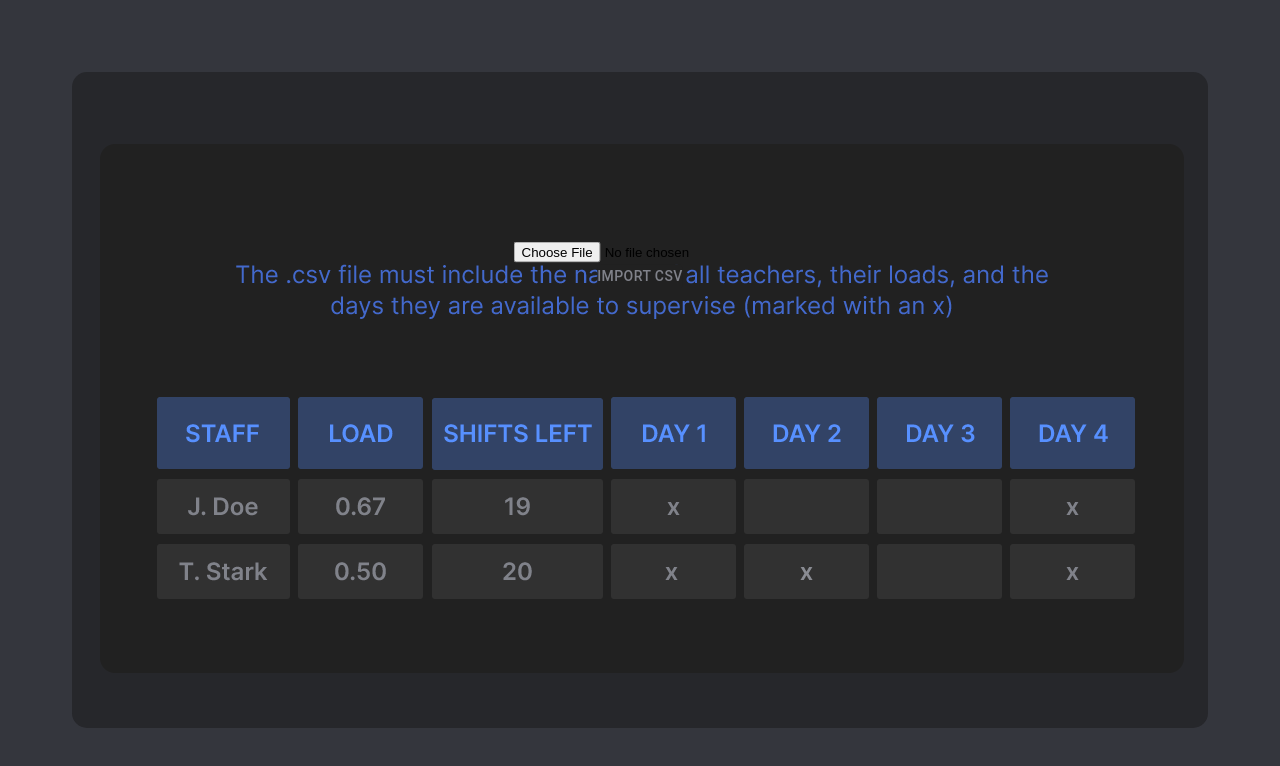
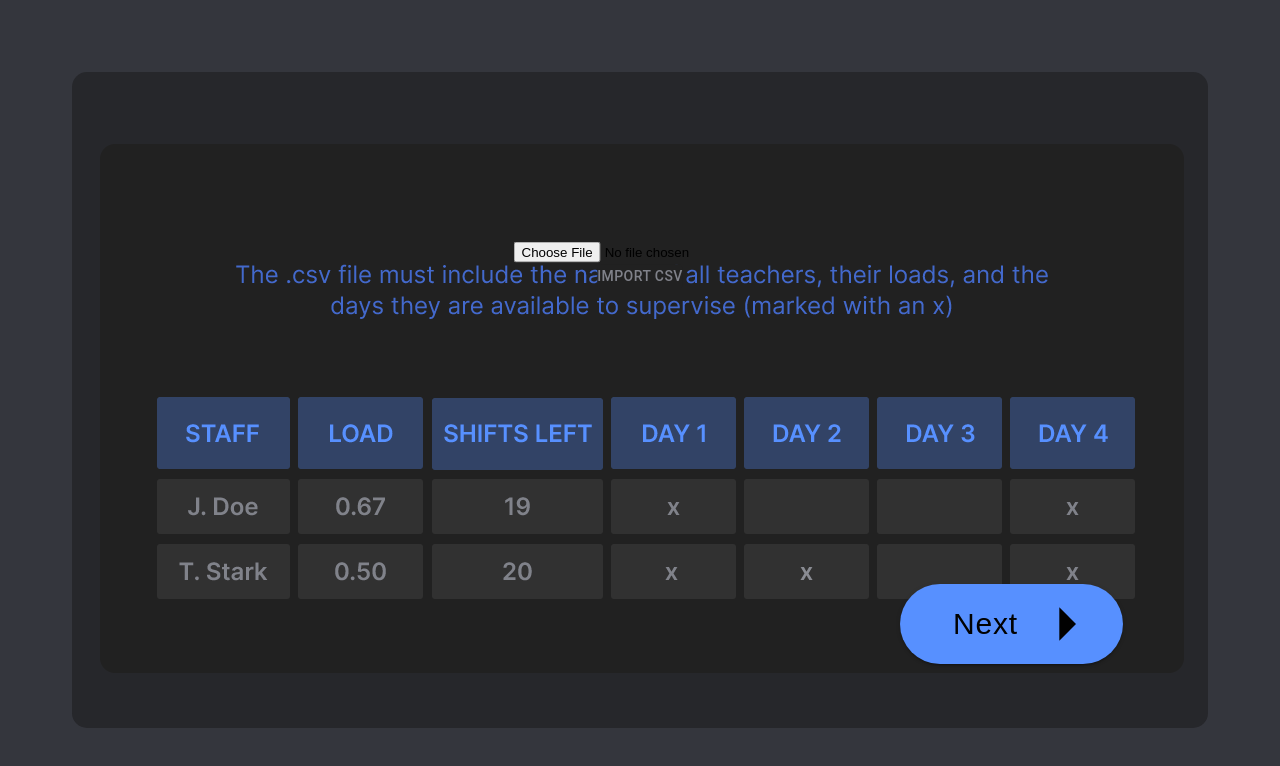
Before and after one commit to emlyqi/visionPrep, a React (Create React App) app: page /upload in a window 1280 px wide. Shown: the top 766 px of the page. Built offline with nearby package versions, Linux system fonts and the light colour scheme.

Commit message:
next button switch components

```diff
--- a/package.json
+++ b/package.json
@@ -5,6 +5,7 @@
   "dependencies": {
     "@emotion/react": "^11.11.3",
     "@emotion/styled": "^11.11.0",
+    "@mui/icons-material": "^5.15.10",
     "@mui/material": "^5.15.2",
     "@mui/x-date-pickers": "^6.19.3",
     "@testing-library/jest-dom": "^5.17.0",
--- a/src/components/SelectDays.js
+++ b/src/components/SelectDays.js
@@ -5,7 +5,6 @@ import MenuItem from "@mui/material/MenuItem";
 import FormControl from "@mui/material/FormControl";
 import Select from '@mui/material/Select';
 import CalendarDate from './CalendarDate';
-import NextButt from './NextButt';
 
 function SelectDays () {
 
@@ -154,7 +153,6 @@ function SelectDays () {
           >End Date</p>
           <CalendarDate/>
         </Box>
-        <NextButt></NextButt>
       </Box>
     );
 }
--- a/src/components/Upload.js
+++ b/src/components/Upload.js
@@ -78,7 +78,7 @@ function UploadCSV() {
   const headerKeys = Object.keys(Object.assign({}, ...array));
 
   return (
-    <div>
+    <div style={{ margin: 'auto'}}>
       <div style={{ textAlign:"center"}}>
         <form style={{ }}>
           <input
--- a/src/pages/UploadPage.js
+++ b/src/pages/UploadPage.js
@@ -1,15 +1,28 @@
-import React from "react";
+import React, { useState } from "react";
 import { Grid } from "@mui/material";
 import UploadCSV from "../components/Upload"
+import SelectDays from "../components/SelectDays";
+import { Button } from '@mui/material';
+import ArrowRightIcon from '@mui/icons-material/ArrowRight';
 
 
 function UploadPage() {
+
+    const [active, setActive] = useState("uploadCSVPage");
+
+    const buttonClick = () => {
+        if (active === "uploadCSVPage") {
+            setActive("selectDayPage");
+        } else if (active === "selectDayPage") {
+            setActive("uploadCSVPage");
+        }
+    }
+
     return (
         <Grid container flexGrow xs={12} minHeight='100vh' bgcolor='#34363D' justifyContent="center" alignItems="center">
             <Grid
                 item
                 container
-                marginTop='1rem'
                 borderRadius='0.9375rem'
                 justifyContent='center'
                 alignContent='center'
@@ -17,9 +30,32 @@ function UploadPage() {
 
                 style={{top: '0', bottom: '0', left: '0', right: '0', position: 'absolute', width: 'auto', height: 'auto', marginTop: '4.5rem', marginBottom: '4.5rem', marginRight: '4.5rem', marginLeft: '4.5rem'}}
             >
-                <React.StrictMode>
-                    <UploadCSV />
-                </React.StrictMode>
+
+                <Grid container style={{top: '0', bottom: '0', left: '0', right: '0', position: 'absolute', width: 'auto', height: 'auto', marginTop: '0rem', marginBottom: '0rem', marginRight: '0rem', marginLeft: '0rem'}}>
+                    {active === "uploadCSVPage" && <React.StrictMode><UploadCSV /></React.StrictMode>}
+                    {active === "selectDayPage" && <SelectDays/>}
+                </Grid>
+                <Button
+                    variant = "contained"
+                    endIcon = {<ArrowRightIcon/>}
+                    onClick = {buttonClick}
+                    sx={{
+                        position: 'absolute',
+                        right: '5.3125rem',
+                        bottom: '4rem',
+                        fontFamily: 'sans-serif',
+                        color: '#010101',
+                        fontSize: '1.875rem',
+                        borderRadius: '100px',
+                        paddingX: '3.3125rem',
+                        paddingY: '0.01rem',
+                        backgroundColor: '#5790FF',
+                        textTransform: 'none',
+                        svg: {width: "5rem", height: "5rem", marginRight: "-2rem"}
+                }}>
+                    Next
+                </Button>
+
             </Grid>
         </Grid>
     );
```
Also changed, not shown: src/components/NextButt.js (deleted, +0 -29 lines), 1 other file (tests, documents, lock files or other folders).
